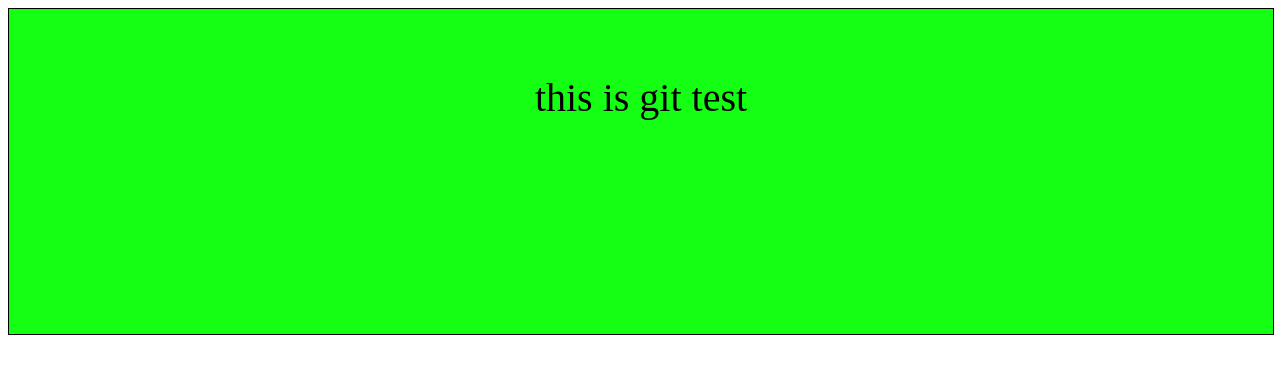
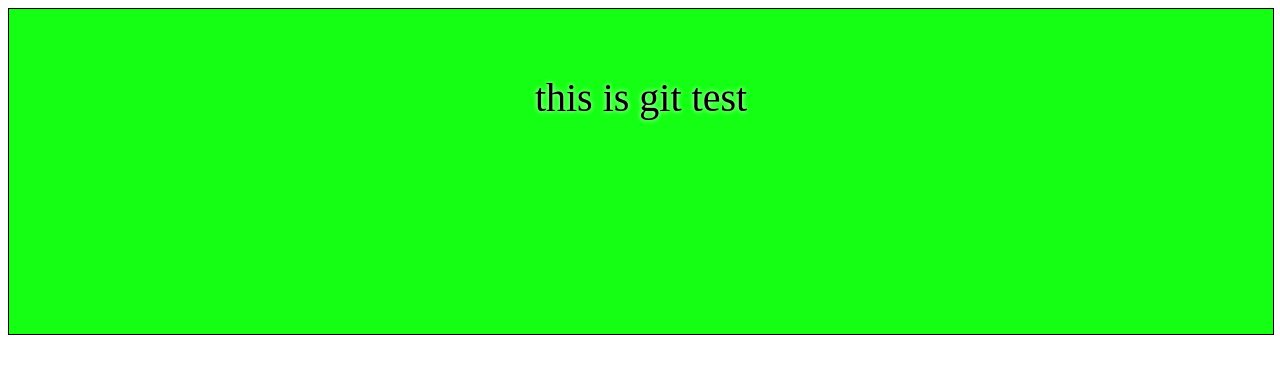
Before and after one commit to fbehrooz/frz4, a plain HTML site: page index.html in a window 1280 px wide. Drawn offline with Linux system fonts and the light colour scheme.

Commit message:
adding a text shadow

```diff
--- a/c1.css
+++ b/c1.css
@@ -5,5 +5,6 @@
     height:300px;
     text-align: center;
     font-size: 40px;
+    text-shadow: 0px 0px 5px white;
     padding-top:25px;
 }
```
